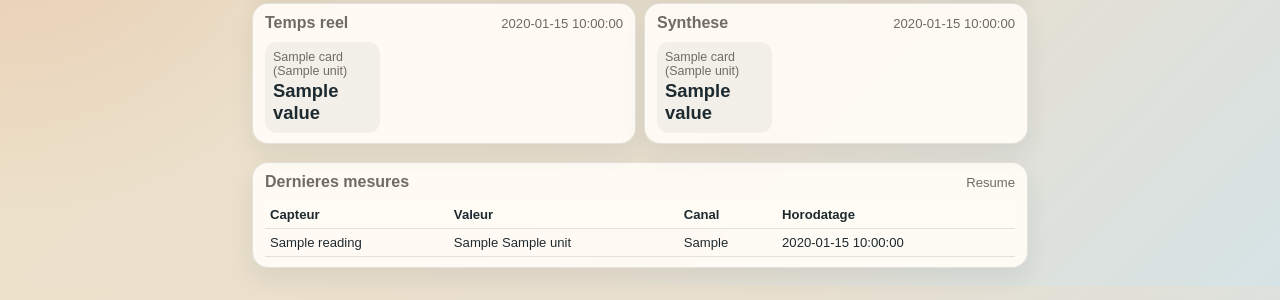
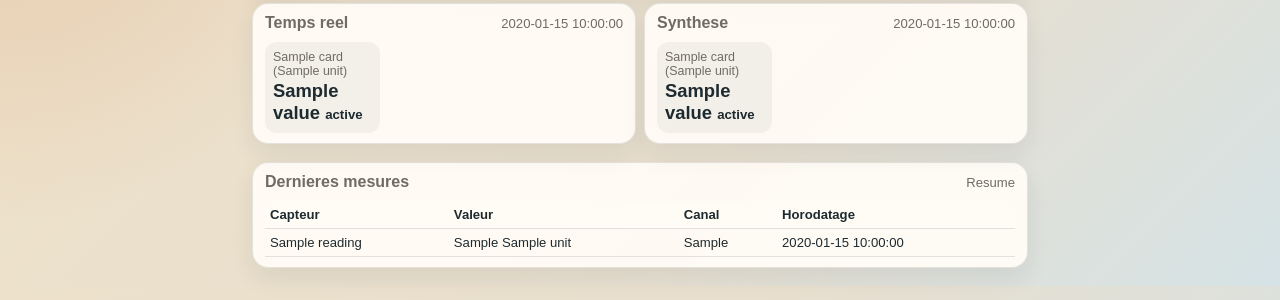
Before and after one commit to jgrelet/rpi3-meteo, a FastAPI app: template app/templates/overview.html in a window 1280 px wide. Shown: the part 157-457 px from the top of the page. Run offline with FastAPI, Linux system fonts and the light colour scheme; the template is opened without the code that fills it: most values are stand-ins (such as "Sample title", 1, 10 or a date in 2020).

Commit message:
bug in gaz

```diff
--- a/app/static/app.css
+++ b/app/static/app.css
@@ -366,6 +366,12 @@ pre {
     color: #b3261e;
 }
 
+.metric-status {
+    font-size: 0.72em;
+    font-weight: 700;
+    white-space: nowrap;
+}
+
 @media (max-width: 768px) {
     .layout {
         padding: 6px;
--- a/app/templates/overview.html
+++ b/app/templates/overview.html
@@ -35,7 +35,9 @@
                     {% for card in raw_cards %}
                     <div class="metric-box">
                         <span class="metric-label">{{ card.label }}{% if card.unit %} ({{ card.unit }}){% endif %}</span>
-                        <strong class="{% if card.status_class %}metric-value-{{ card.status_class }}{% endif %}"{% if card.status_hint %} title="{{ card.status_hint }}"{% endif %}>{{ card.value }}</strong>
+                        <strong class="{% if card.status_class %}metric-value-{{ card.status_class }}{% endif %}"{% if card.status_hint %} title="{{ card.status_hint }}"{% endif %}>
+                            {{ card.value }}{% if card.status_label %} <span class="metric-status">{{ card.status_label }}</span>{% endif %}
+                        </strong>
                     </div>
                     {% endfor %}
                 </div>
@@ -50,7 +52,9 @@
                     {% for card in aggregated_cards %}
                     <div class="metric-box">
                         <span class="metric-label">{{ card.label }}{% if card.unit %} ({{ card.unit }}){% endif %}</span>
-                        <strong class="{% if card.status_class %}metric-value-{{ card.status_class }}{% endif %}"{% if card.status_hint %} title="{{ card.status_hint }}"{% endif %}>{{ card.value }}</strong>
+                        <strong class="{% if card.status_class %}metric-value-{{ card.status_class }}{% endif %}"{% if card.status_hint %} title="{{ card.status_hint }}"{% endif %}>
+                            {{ card.value }}{% if card.status_label %} <span class="metric-status">{{ card.status_label }}</span>{% endif %}
+                        </strong>
                     </div>
                     {% endfor %}
                 </div>
--- a/app/templates/raw_data.html
+++ b/app/templates/raw_data.html
@@ -30,7 +30,9 @@
                 {% for card in raw_cards %}
                 <div class="metric-box">
                     <span class="metric-label">{{ card.label }}{% if card.unit %} ({{ card.unit }}){% endif %}</span>
-                    <strong class="{% if card.status_class %}metric-value-{{ card.status_class }}{% endif %}"{% if card.status_hint %} title="{{ card.status_hint }}"{% endif %}>{{ card.value }}</strong>
+                    <strong class="{% if card.status_class %}metric-value-{{ card.status_class }}{% endif %}"{% if card.status_hint %} title="{{ card.status_hint }}"{% endif %}>
+                        {{ card.value }}{% if card.status_label %} <span class="metric-status">{{ card.status_label }}</span>{% endif %}
+                    </strong>
                 </div>
                 {% endfor %}
             </div>
--- a/app/templates/reduced_data.html
+++ b/app/templates/reduced_data.html
@@ -31,7 +31,9 @@
                 {% for row in primary_stats %}
                 <div class="metric-box metric-box-large">
                     <span class="metric-label">{{ row.label }}{% if row.unit %} ({{ row.unit }}){% endif %}</span>
-                    <strong class="{% if row.status_class %}metric-value-{{ row.status_class }}{% endif %}"{% if row.status_hint %} title="{{ row.status_hint }}"{% endif %}>{{ row.value }}</strong>
+                    <strong class="{% if row.status_class %}metric-value-{{ row.status_class }}{% endif %}"{% if row.status_hint %} title="{{ row.status_hint }}"{% endif %}>
+                        {{ row.value }}{% if row.status_label %} <span class="metric-status">{{ row.status_label }}</span>{% endif %}
+                    </strong>
                     <span class="metric-meta">Min {{ row.min_value }} | Max {{ row.max_value }}</span>
                     <span class="metric-meta">Moy {{ row.mean_value }} | Med {{ row.median_value }} | Ecart-type {{ row.stddev_value }} | n {{ row.samples }}</span>
                 </div>
```
